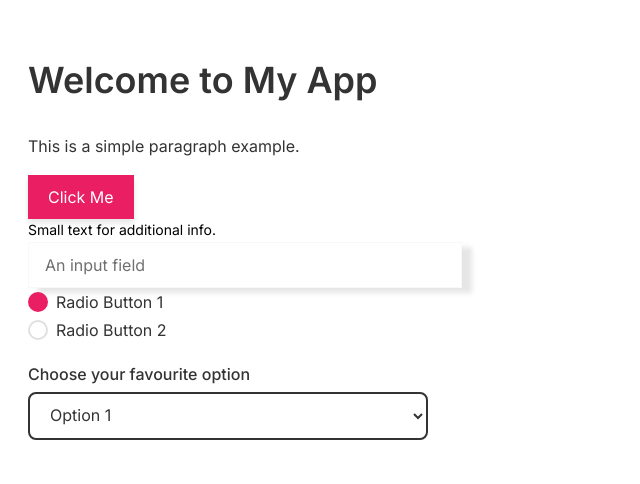
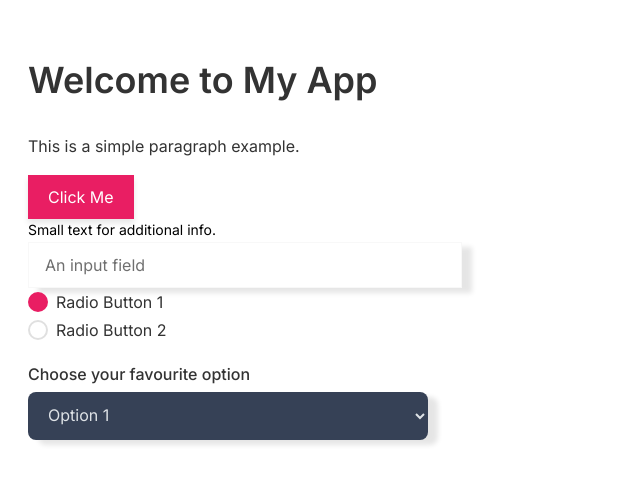
Before and after one commit to bajramidamir/tempest-ui, a React (Vite) app: page / in a window 1280 px wide. Shown: the top 484 px of the page, without its empty margins (0-640 px from the left). Built offline with nearby package versions, Linux system fonts and the light colour scheme.

Commit message:
small css fixes

```diff
--- a/src/components/Select/Select.css
+++ b/src/components/Select/Select.css
@@ -7,7 +7,7 @@
 }
 
 .select-label {
-  margin-bottom: 0.5rem; /* Space between label and select */
+  margin-bottom: 0.5rem;
   font-size: 1rem;
   font-weight: 500;
   color: var(--color-dark);
@@ -16,22 +16,23 @@
 select {
   padding: 12px 16px;
   font-size: 1rem;
-  border: 2px solid var(--color-dark);
+  border: none;
   border-radius: 8px;
-  background-color: var(--color-white);
-  color: var(--color-dark);
+  background-color: var(--color-neutral);
+  color: var(--color-neutral-text);
   cursor: pointer;
   transition:
     border-color 0.2s,
     box-shadow 0.2s;
-  width: 100%; /* Full width */
-  max-width: 400px; /* Control maximum width */
-  height: 48px; /* Increased height */
+  width: 100%;
+  max-width: 400px;
+  height: 48px;
+  box-shadow: 10px 5px 5px rgba(0, 0, 0, 0.1);
 }
 
 select:focus {
   outline: none;
-  border-color: var(--color-primary); /* Focus state */
+  border-color: var(--color-neutral); /* Focus state */
   box-shadow: 0 0 4px rgba(0, 123, 255, 0.5); /* Focus shadow */
 }
 
```
